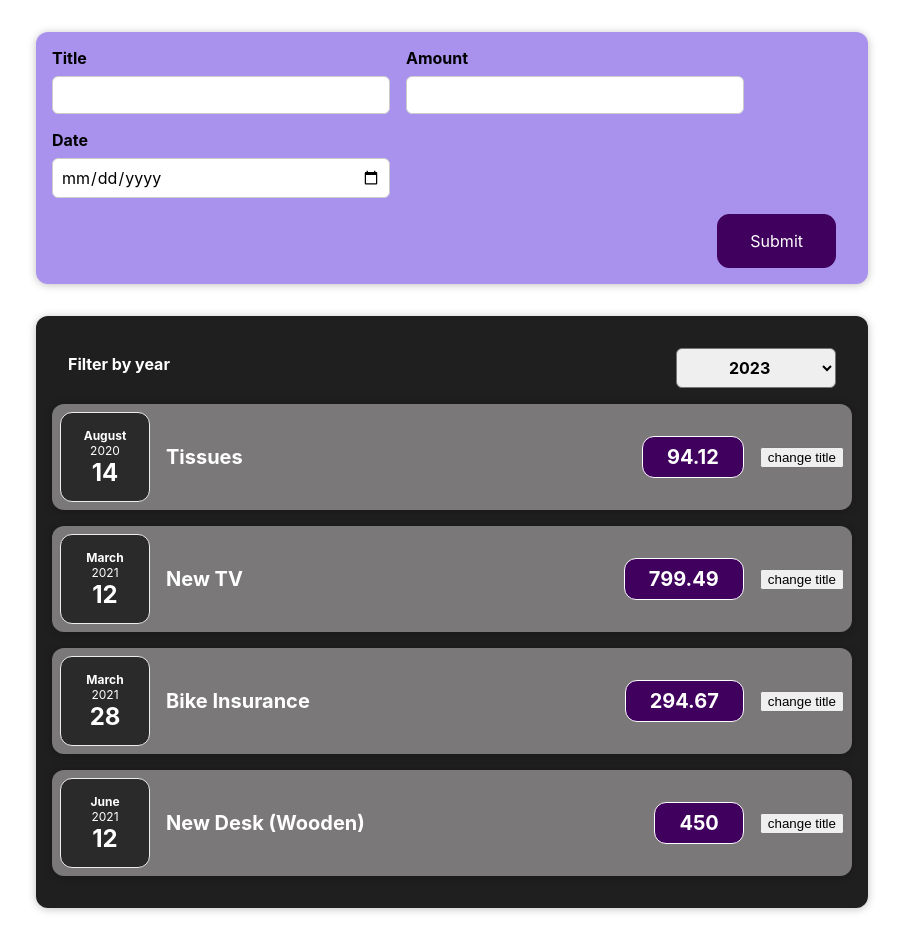
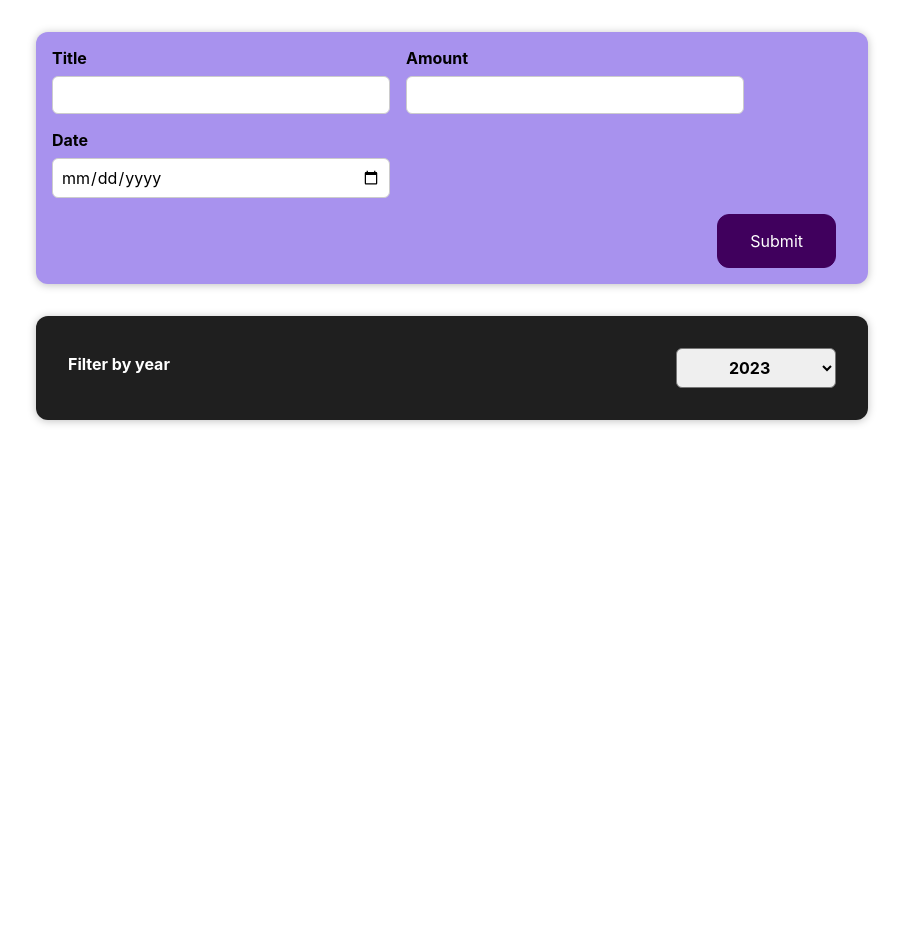
Before and after one commit to Chandanindalkar/react-guide, a React (Create React App) app: page / in a window 1280 px wide. Shown: the whole page, without its empty margins (188-1091 px from the left). After the commit the page ends 800 px from the top, so only its background shows below. Built offline with nearby package versions, Linux system fonts and the light colour scheme.

Commit message:
filter expenses works

```diff
--- a/src/App.js
+++ b/src/App.js
@@ -18,13 +18,13 @@ const Initial_Expenses = [{
   id: 'e3',
   title: 'Bike Insurance',
   amount: 294.67,
-  date: new Date(2021, 2, 28),
+  date: new Date(2022, 2, 28),
 },
 {
   id: 'e4',
   title: 'New Desk (Wooden)',
   amount: 450,
-  date: new Date(2021, 5, 12),
+  date: new Date(2019, 5, 12),
 },
 ];
 
@@ -34,7 +34,7 @@ function App() {
 
   const getExpenseData = data => {
     setExpenses((prevState) => {
-      return [...prevState, data];
+      return [data, ...prevState];
     })
   }
 
--- a/src/components/Expenses/Expenses.js
+++ b/src/components/Expenses/Expenses.js
@@ -13,6 +13,13 @@ function Expenses(props) {
         setSelectedYear(year);
     }
 
+    const toRender = expenses.filter(condition)
+
+    function condition(theYear) {
+        const filteredYear = theYear.date.getFullYear()
+        return filteredYear == selectedYear
+    }
+
     return (
         <Card className="expenses">
 
@@ -20,8 +27,9 @@ function Expenses(props) {
                 onGetSelectedYear = {getSelectedYear}
                 default = {selectedYear}
             />
-            {expenses.map( (expense) => (
+            {toRender.map( (expense) => (
                 <ExpenseItem
+                    key={expense.id}
                     title={expense.title}
                     amount = {expense.amount}
                     date = {expense.date}
--- a/src/components/Filter/ExpensesFilter.js
+++ b/src/components/Filter/ExpensesFilter.js
@@ -4,7 +4,7 @@ import './ExpensesFilter.css';
 
 const ExpensesFilter = (props) => {
     const def = props.default
-    console.log(`from filter ${def}`)
+    // console.log(`from filter ${def}`)
 
     const dropDownHandler = (event) => {
         const year = event.target.value
```
